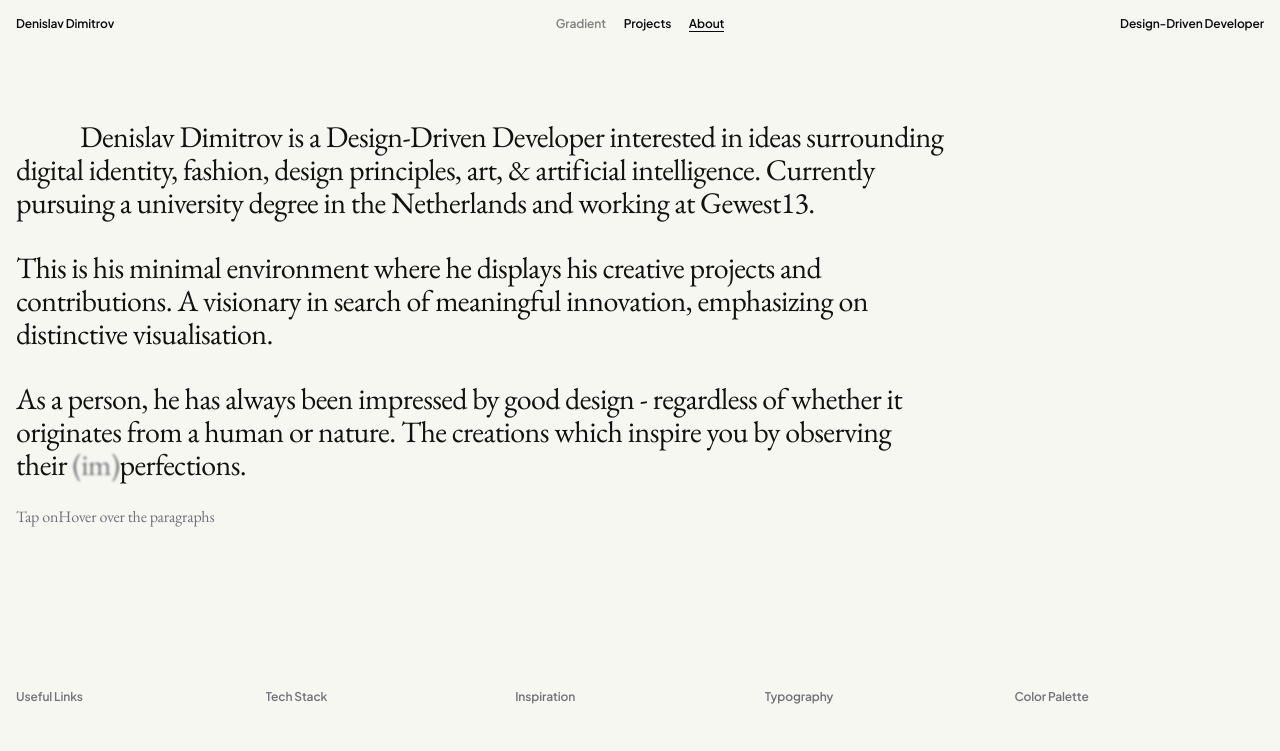
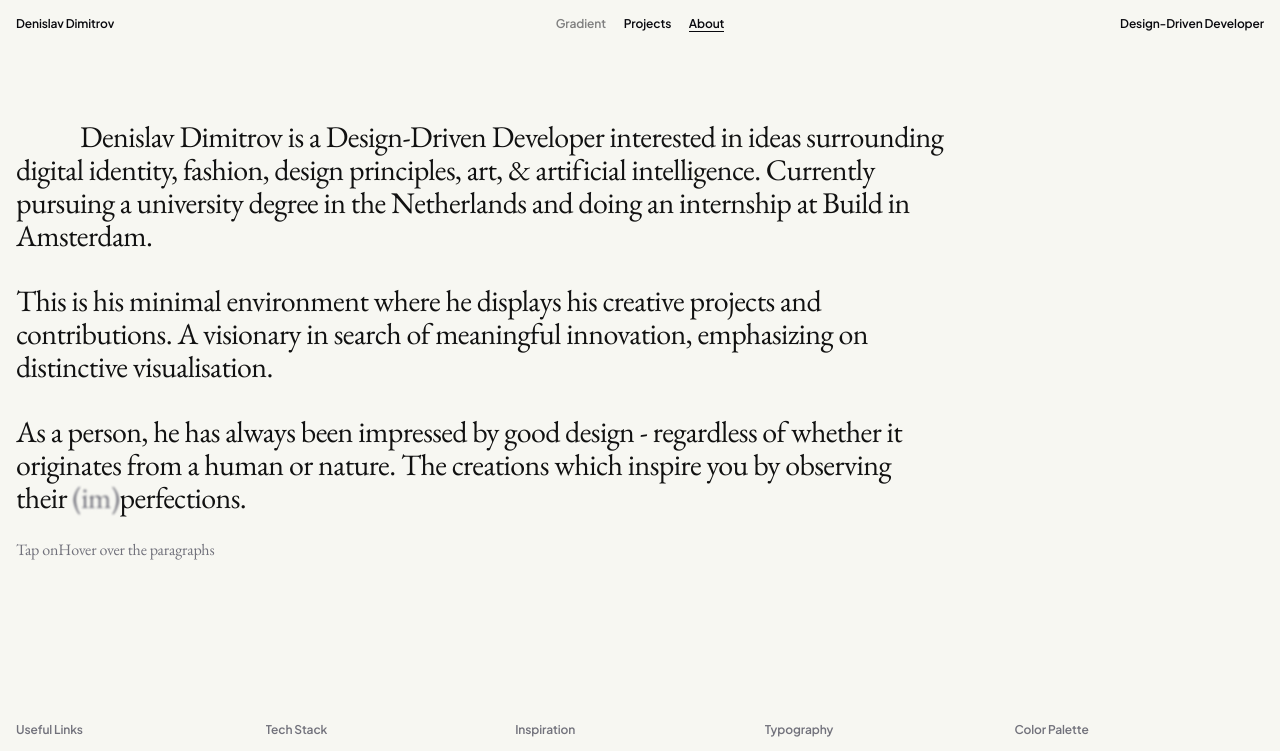
Before and after one commit to denislav-d/denislavd-2025, a Next.js app: page /about in a window 1280 px wide. Shown: the top 751 px of the page. Built offline with nearby package versions, Linux system fonts and the light colour scheme.

Commit message:
Update about page with new internship

```diff
--- a/src/app/about/page.tsx
+++ b/src/app/about/page.tsx
@@ -24,7 +24,7 @@ export default function About() {
             Design-Driven Developer interested in ideas surrounding digital
             identity, fashion, design principles, art, & artificial
             intelligence. Currently pursuing a university degree in the
-            Netherlands and working at Gewest13.
+            Netherlands and doing an internship at Build in Amsterdam.
           </p>
         </ElementReveal>
 
```
